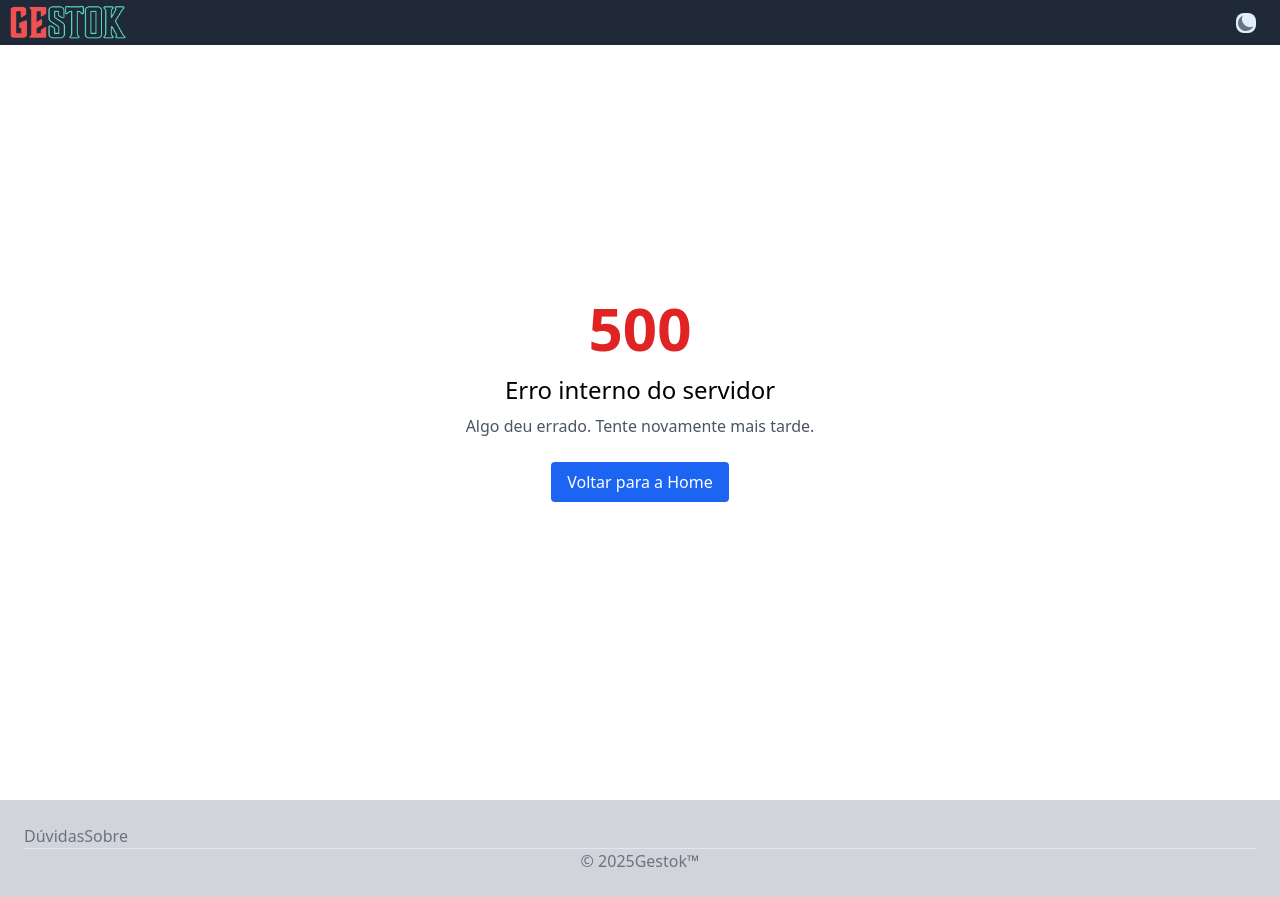
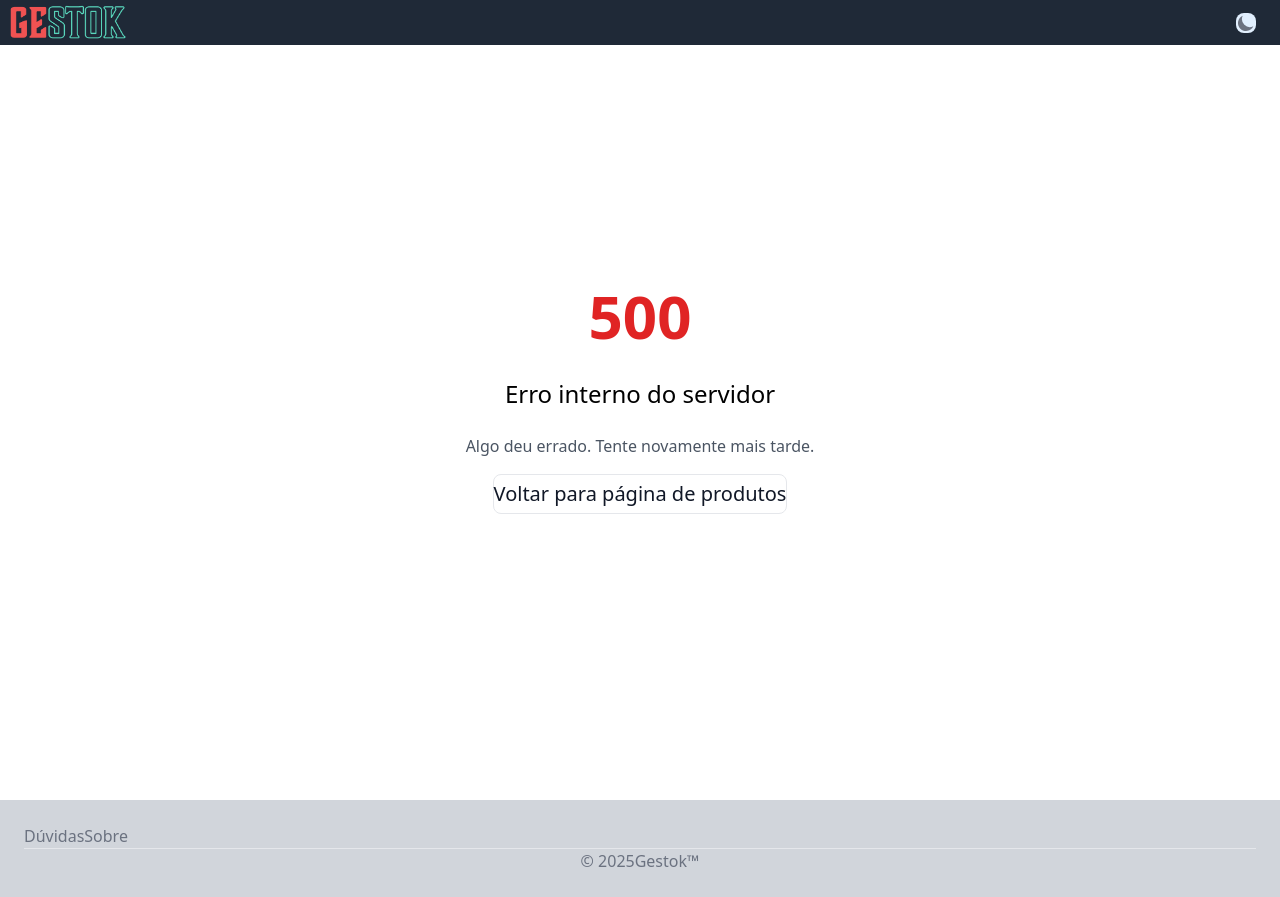
Before and after one commit to alanalvess/estoque-frontend, a React (Vite) app: page /erro in a window 1280 px wide. Built offline with nearby package versions, Linux system fonts and the light colour scheme; no server answers.

Commit message:
melhorias de layout

```diff
--- a/src/components/form/SelectField.tsx
+++ b/src/components/form/SelectField.tsx
@@ -21,7 +21,7 @@ export default function SelectField({
                                         required = false,
                                     }: SelectFieldProps) {
     return (
-        <div className='flex flex-col gap-2 w-full'>
+        <div className='flex flex-col w-full'>
             <Label htmlFor={name}>{label}</Label>
             <Select
                 // className='border-2 border-slate-700 rounded p-2 focus:border-gray-500 focus:ring-1 focus:ring-gray-500'
--- a/src/components/form/TextInputField.tsx
+++ b/src/components/form/TextInputField.tsx
@@ -17,7 +17,7 @@ export default function TextAreaField({
                                           required = false,
                                       }: TextAreaProps) {
     return (
-        <div className='flex flex-col gap-2 w-full'>
+        <div className='flex flex-col w-full'>
             <Label htmlFor={name}>{label}</Label>
             <Textarea
                 // className='border-2 border-slate-700 rounded p-2 focus:border-gray-500 focus:ring-1 focus:ring-gray-500'
--- a/src/pages/erros/Erro500.tsx
+++ b/src/pages/erros/Erro500.tsx
@@ -1,15 +1,23 @@
-import {Link} from 'react-router-dom';
+import {Link, useNavigate} from 'react-router-dom';
+import {Button} from "flowbite-react";
 
 export default function Erro500() {
+
+    const navigate = useNavigate();
+
+    function retornar() {
+        navigate('/produtos/all');
+    }
+
     return (
-        <div className='flex flex-col items-center justify-center h-screen text-center p-4'>
+        <div className='flex flex-col gap-4 items-center justify-center h-screen text-center p-4'>
             <h1 className='text-6xl font-bold text-red-600'>500</h1>
             <p className='text-2xl mt-4'>Erro interno do servidor</p>
             <p className='text-gray-600 mt-2'>Algo deu errado. Tente novamente mais tarde.</p>
-            <Link to='/produtos/all'
-                  className='mt-6 px-4 py-2 bg-blue-600 text-white rounded hover:bg-blue-700 transition'>
-                Voltar para a Home
-            </Link>
+
+            <Button onClick={retornar} color='alternative' className='cursor-pointer'>
+                <span className='text-xl '>Voltar para página de produtos</span>
+            </Button>
         </div>
     );
 }
```
